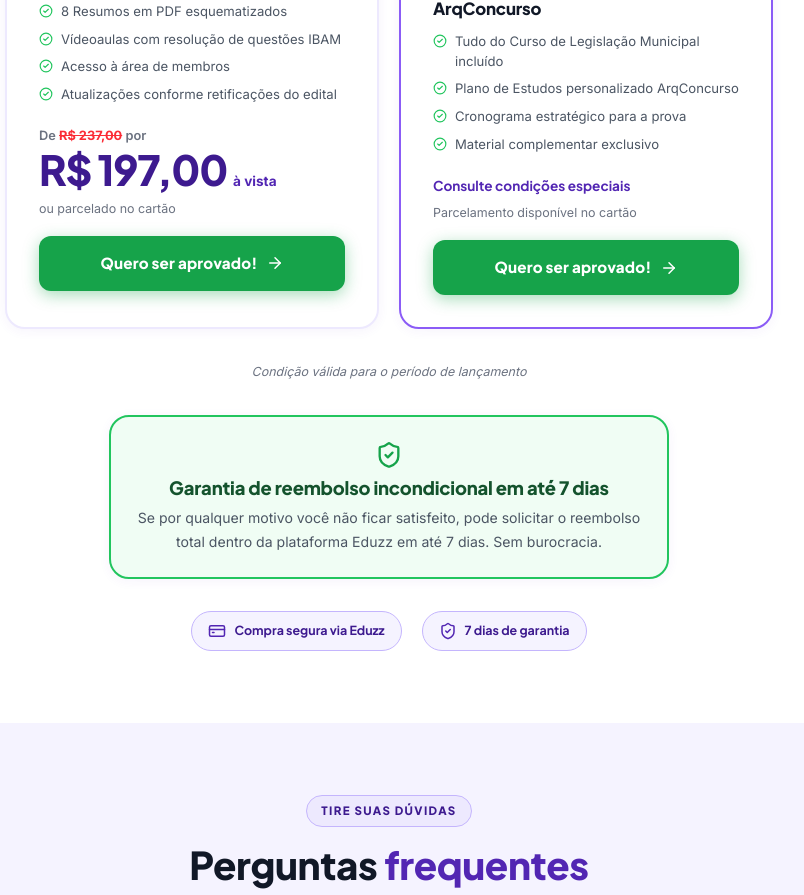
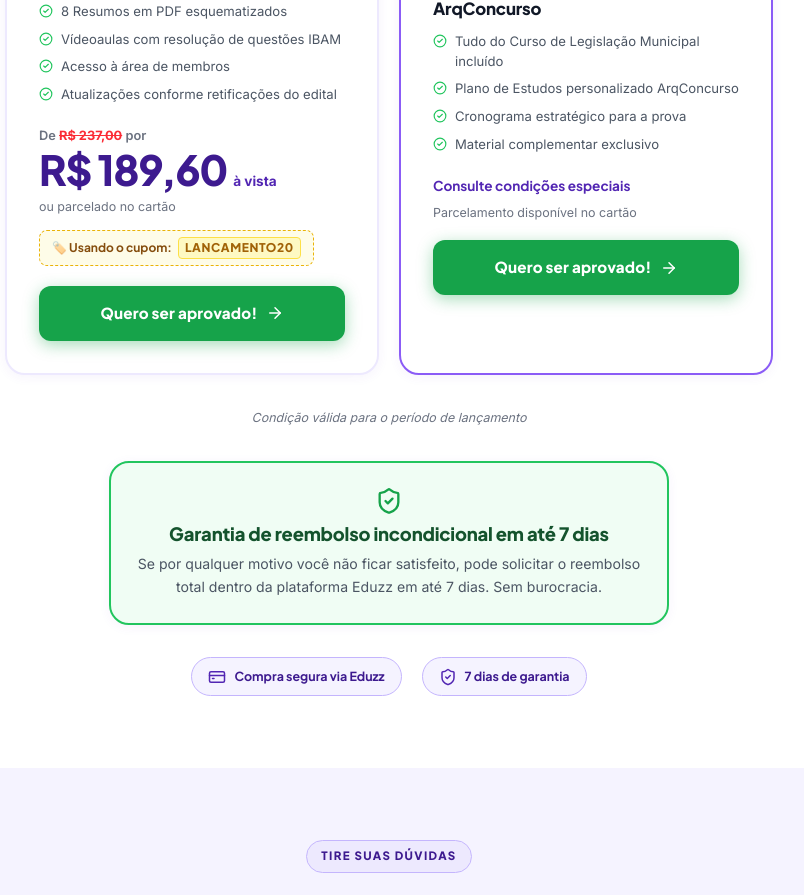
Before and after one commit to felinjob/resumo-santos, a Next.js app: page / in a window 1280 px wide. Shown: the part 5119-6014 px from the top of the page, without its empty margins (251-1055 px from the left). Built offline with nearby package versions, Linux system fonts and the light colour scheme.

Commit message:
feat: atualizar preco promocional de lancamento para R$ 189,60 e adicionar destaque ao cupom LANCAMENTO20

```diff
--- a/components/sections/CheckoutSection.tsx
+++ b/components/sections/CheckoutSection.tsx
@@ -105,7 +105,7 @@ export default function CheckoutSection() {
             </ul>
 
             {/* Preço */}
-            <div style={{ marginBottom: "1rem" }}>
+            <div style={{ marginBottom: "1.25rem" }}>
               <p style={{ fontSize: "0.8rem", color: "#6b7280", fontWeight: 600, marginBottom: "2px" }}>
                 De <span className="line-through text-red-500 font-bold">R$ 237,00</span> por
               </p>
@@ -120,13 +120,26 @@ export default function CheckoutSection() {
                     letterSpacing: "-0.03em",
                   }}
                 >
-                  R$ 197,00
+                  R$ 189,60
                 </span>
                 <span style={{ fontSize: "0.85rem", color: "#5226b3", fontWeight: 700 }}>à vista</span>
               </div>
-              <p style={{ fontSize: "0.78rem", color: "#6b7280", marginTop: "4px" }}>
+              <p style={{ fontSize: "0.78rem", color: "#6b7280", marginTop: "2px", marginBottom: "8px" }}>
                 ou parcelado no cartão
               </p>
+
+              {/* Destaque do Cupom de Lançamento */}
+              <div
+                className="inline-flex items-center gap-1.5 px-3 py-1.5 rounded-lg text-xs font-bold mt-1"
+                style={{
+                  background: "#fefce8",
+                  border: "1.5px dashed #eab308",
+                  color: "#854d0e",
+                  fontFamily: "var(--font-plus-jakarta)",
+                }}
+              >
+                🏷️ Usando o cupom: <span style={{ color: "#a16207", fontWeight: 900, letterSpacing: "0.05em", background: "#fef9c3", padding: "2px 6px", borderRadius: "4px", border: "1px solid #fde047" }}>LANCAMENTO20</span>
+              </div>
             </div>
 
             <a
```
